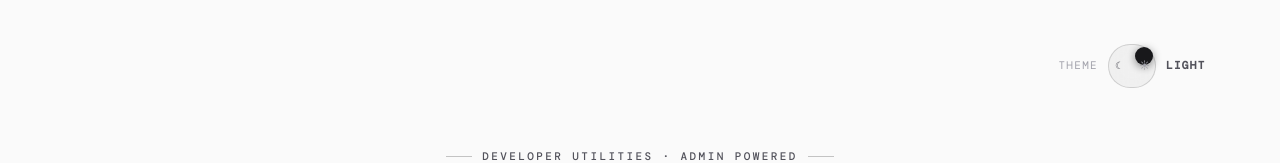
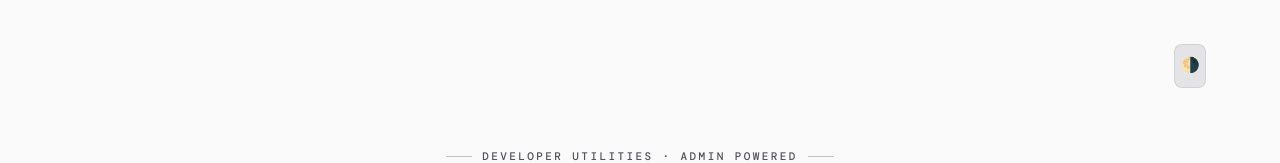
Before and after one commit to usamile269/all-in-one-dev-toolkit, a website: page index.html in a window 1280 px wide. Shown: the top 163 px of the page. Drawn offline with nearby package versions, Linux system fonts and the light colour scheme; no server answers; a web font is replaced by a local one.

Commit message:
Zypher-style 32px square theme button

```diff
--- a/index.html
+++ b/index.html
@@ -303,13 +303,16 @@ img,canvas,svg,video{max-width:100%}
 [data-theme="light"] .ts-knob{transform:translateX(24px)}
 
 .hero-greet{font-family:var(--display);font-style:italic;font-weight:600;font-size:19px;color:var(--muted);margin-top:16px;min-height:26px}
+
+.theme-btn{width:32px;height:32px;display:grid;place-items:center;background:var(--panel-3);border:1px solid var(--line);border-radius:8px;cursor:pointer;font-size:15px;color:var(--ink-2);transition:background .15s,border-color .15s,color .15s;flex-shrink:0}
+.theme-btn:hover{background:var(--glass-3);border-color:var(--line-2);color:var(--ink)}
 </style>
 </head>
 <body>
 <div class="wrap">
 
   <!-- HERO -->
-  <div class="theme-row"><span class="theme-cap">Theme</span><button type="button" class="tswitch" id="themeBtn" role="switch" aria-checked="false" aria-label="Toggle light mode" onclick="tkTheme()"><span class="ts-ico ts-moon">☾</span><span class="ts-knob"></span><span class="ts-ico ts-sun">☀</span></button><span class="theme-state" id="themeState">Dark</span></div>
+  <div style="display:flex;justify-content:flex-end;padding:16px 4px 0"><button type="button" class="theme-btn" id="themeBtn" title="Toggle light/dark" aria-label="Toggle light/dark" onclick="tkTheme()">🌗</button></div>
   <header class="hero">
     <canvas id="bgCanvas" hidden></canvas><video id="bgVideo" hidden autoplay muted loop playsinline></video>
     <div class="hero-kicker">Developer Utilities · Admin Powered</div>
@@ -638,6 +641,7 @@ img,canvas,svg,video{max-width:100%}
         <div class="btn-row" style="justify-content:center"><button class="btn btn-dark" onclick="swStart()">▶ Start</button><button class="btn" onclick="swStop()">⏸ Stop</button><button class="btn" onclick="swLap()">Lap</button><button class="btn" onclick="swReset()">Reset</button></div>
         <pre class="out" id="swLaps" style="min-height:60px"></pre>
       </div>
+
 
 
 
@@ -989,6 +993,7 @@ function tkStartAnim(){
   var tkLight=document.documentElement.getAttribute('data-theme')==='light';
   var tkLight=document.documentElement.getAttribute('data-theme')==='light';
   var tkLight=document.documentElement.getAttribute('data-theme')==='light';
+  var tkLight=document.documentElement.getAttribute('data-theme')==='light';
   var ctx=c.getContext('2d'),W,H,pts=[];
   function resize(){W=c.width=c.offsetWidth;H=c.height=c.offsetHeight;}
   resize();window.addEventListener('resize',resize);
@@ -1043,6 +1048,7 @@ window.addEventListener('DOMContentLoaded',tkGreet);
 
 
 
+
 </script>
 </body>
 </html>
```
